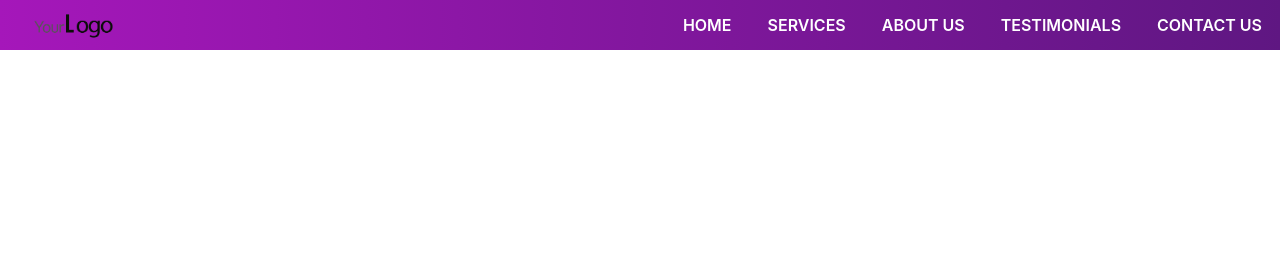
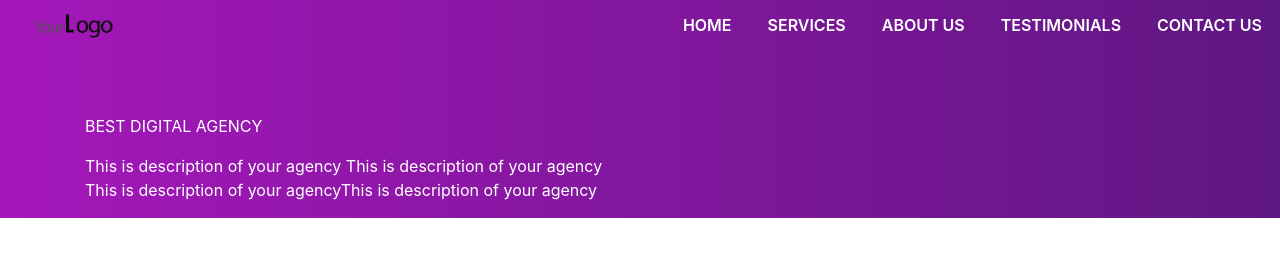
Before and after one commit to sbdeepu09/website-template, a plain HTML site: page index.html in a window 1280 px wide. Drawn offline with nearby package versions, Linux system fonts and the light colour scheme.

Commit message:
Banner section started

```diff
--- a/index.html
+++ b/index.html
@@ -42,6 +42,18 @@
           </nav>
 
     </section>
+    <!------------------------------------Banner Section---------------------------------------->
+    <section id="banner">
+        <div class="container">
+            <div class="row">
+                <div class="col-md-6">
+                    <p>BEST DIGITAL AGENCY</p>
+                    <p>This is description of your agency This is description of your agency
+                        This is description of your agencyThis is description of your agency </p>
+                </div>
+            </div>
+        </div>
+    </section>
 
 
 </body>
--- a/styles.css
+++ b/styles.css
@@ -42,3 +42,12 @@ body{
 .navbar-toggler{
     outline: none !important;
 }
+
+/*-------------------Banner section--------------------*/
+
+#banner{
+    background-image:linear-gradient(to right,#a517ba,#5f1782);
+    color: #fff;
+    padding-top: 5%;
+
+}
```
